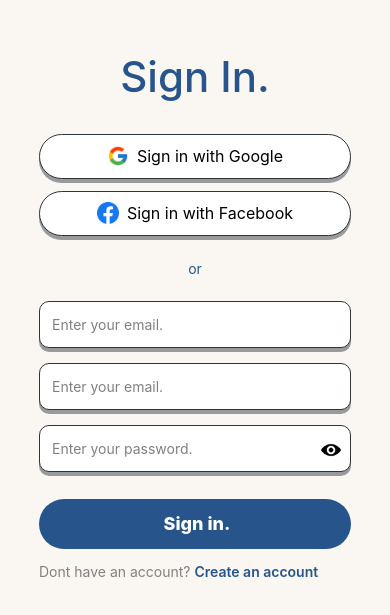
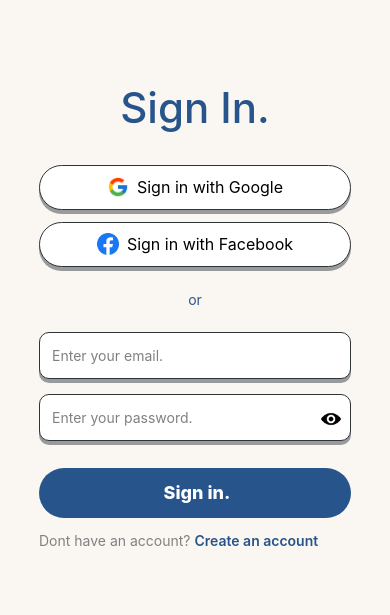
Before and after one commit to Sambid10/native, a React Native app: screen /Login in a window 390 px wide. Shown: the part 107-722 px from the top of the page. Built offline with nearby package versions, Linux system fonts and the light colour scheme.

Commit message:
removed another social btn

```diff
--- a/src/screens/LoginPage/index.tsx
+++ b/src/screens/LoginPage/index.tsx
@@ -44,10 +44,7 @@ export default function LoginScreen() {
           handleValue={handleEmail}
           placeholder="Enter your email."
         />
-         <SocialInput
-          handleValue={handleEmail}
-          placeholder="Enter your email."
-        />
+
         <SocialInput
           handleValue={handlePassword}
           placeholder="Enter your password."
```
